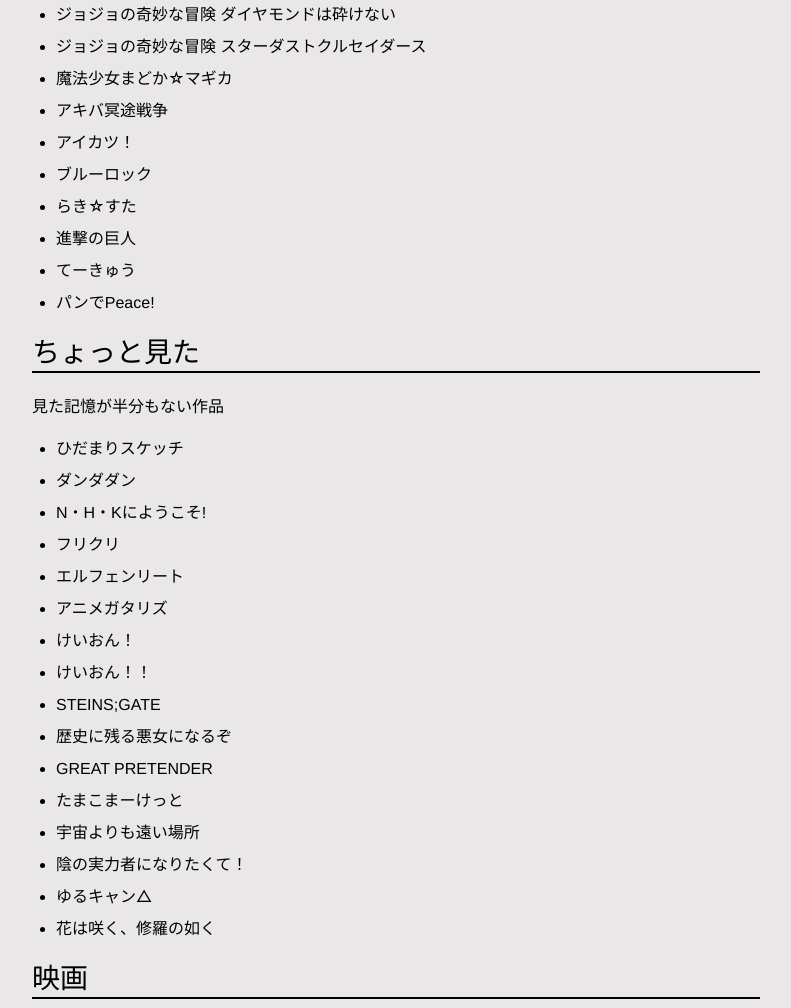
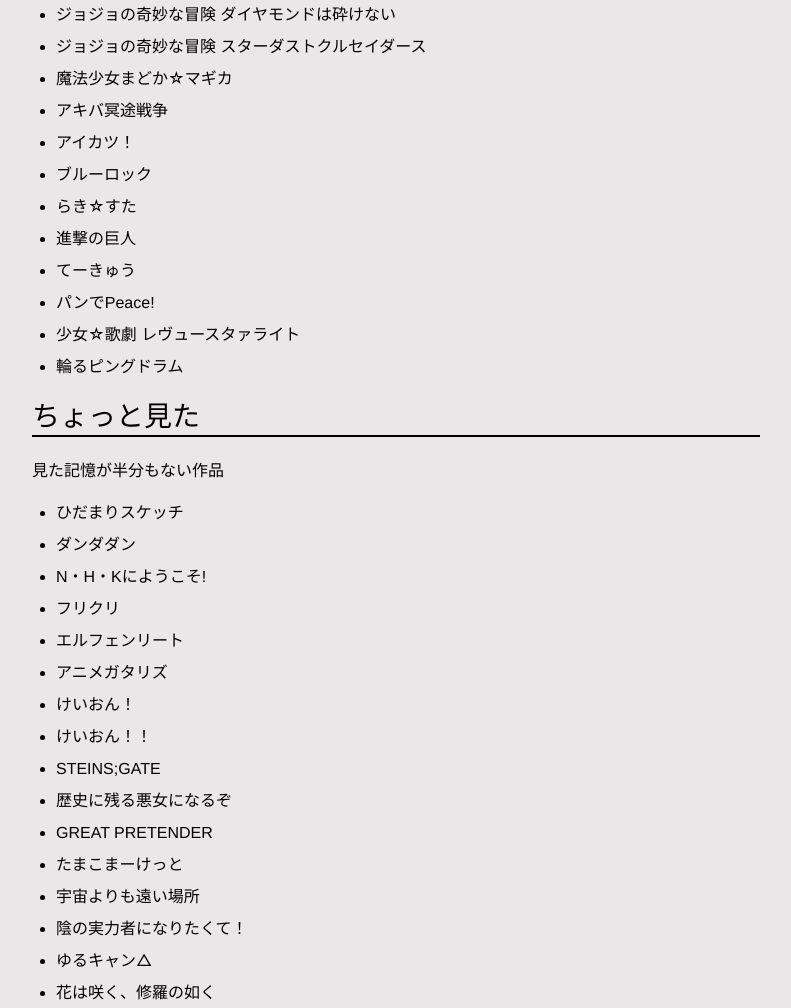
Before and after one commit to nrRoute/nrroute.net, an Astro site: page /watched-anime in a window 1280 px wide. Shown: the part 2573-3581 px from the top of the page, without its empty margins (244-1035 px from the left). Built offline with nearby package versions, Linux system fonts and the light colour scheme; Astro itself is replaced by a stand-in of ours; some packages are replaced by stand-ins of ours.

Commit message:
update: anime

```diff
--- a/src/content/pages/watched-anime.mdx
+++ b/src/content/pages/watched-anime.mdx
@@ -94,6 +94,8 @@
 - 進撃の巨人
 - てーきゅう
 - パンでPeace!
+- 少女☆歌劇 レヴュースタァライト
+- 輪るピングドラム
 
 # ちょっと見た
 
@@ -147,3 +149,4 @@
 - Garden of Remembrance
 - グリッドマン ユニバース
 - 劇場版 ポールプリンセス!!
+- 劇場版 少女☆歌劇 レヴュースタァライト
```
